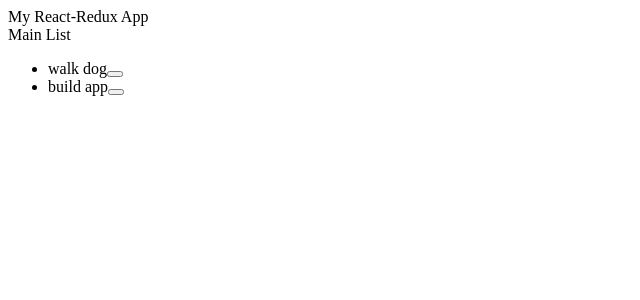
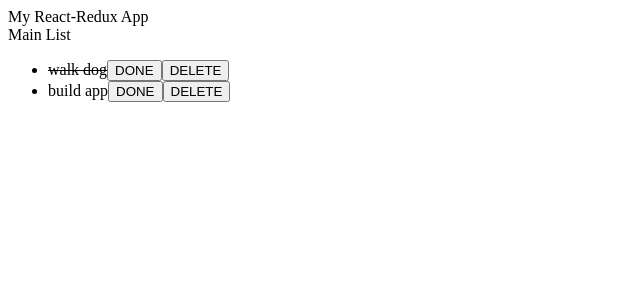
Before and after one commit to GregatGit/todos-lab, a React (Create React App) app: page / in a window 1280 px wide. Shown: the top 300 px of the page, without its empty margins (0-640 px from the left). Built offline with nearby package versions, Linux system fonts and the light colour scheme.

Commit message:
line through if todo done

```diff
--- a/src/components/MainList.js
+++ b/src/components/MainList.js
@@ -5,8 +5,9 @@ const MainList = ({ todos }) => {
   function showTodos(list) {
     return list.map((todo, index) =>{
       return (<li key={index}>
-        {todo.name}
-        <button></button>
+        {todo.done ? <s>{todo.name}</s> : todo.name}
+        <button>DONE</button>
+        <button>DELETE</button>
         </li>)
     })
   }
--- a/src/reducers/reducer_todos.js
+++ b/src/reducers/reducer_todos.js
@@ -1,5 +1,5 @@
 const tempData = [
-  { name: 'walk dog', done: false },
+  { name: 'walk dog', done: true },
   { name: 'build app', done: false }
 ]
 
```
